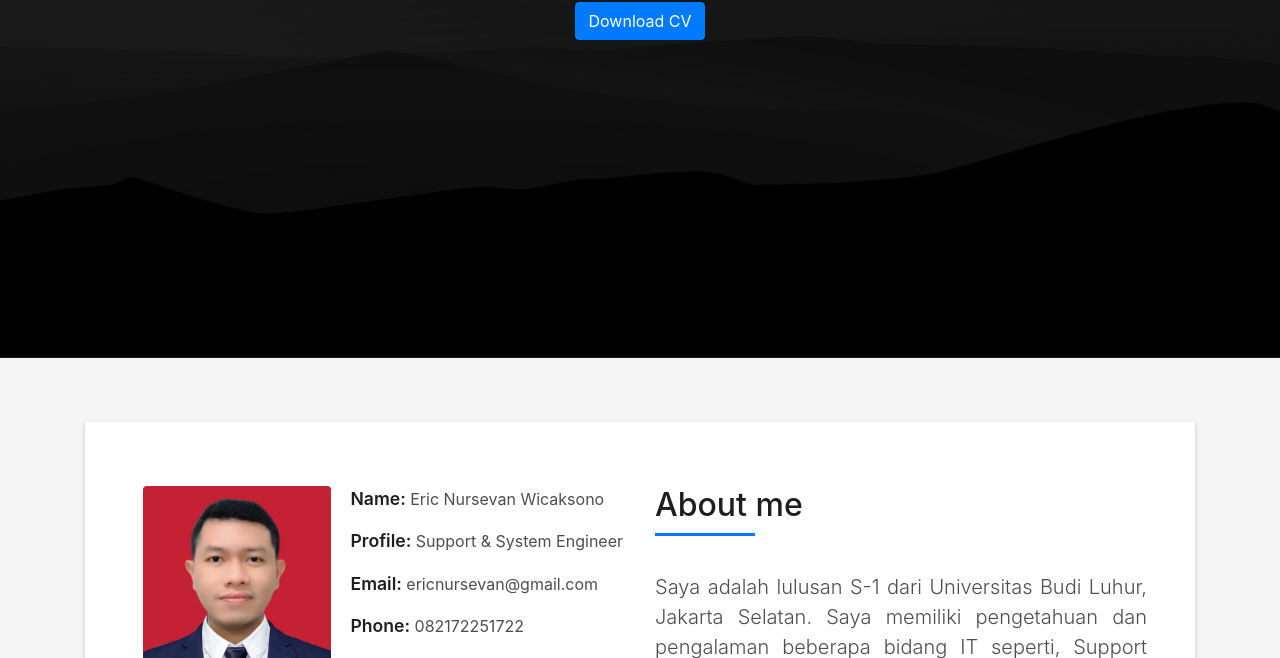
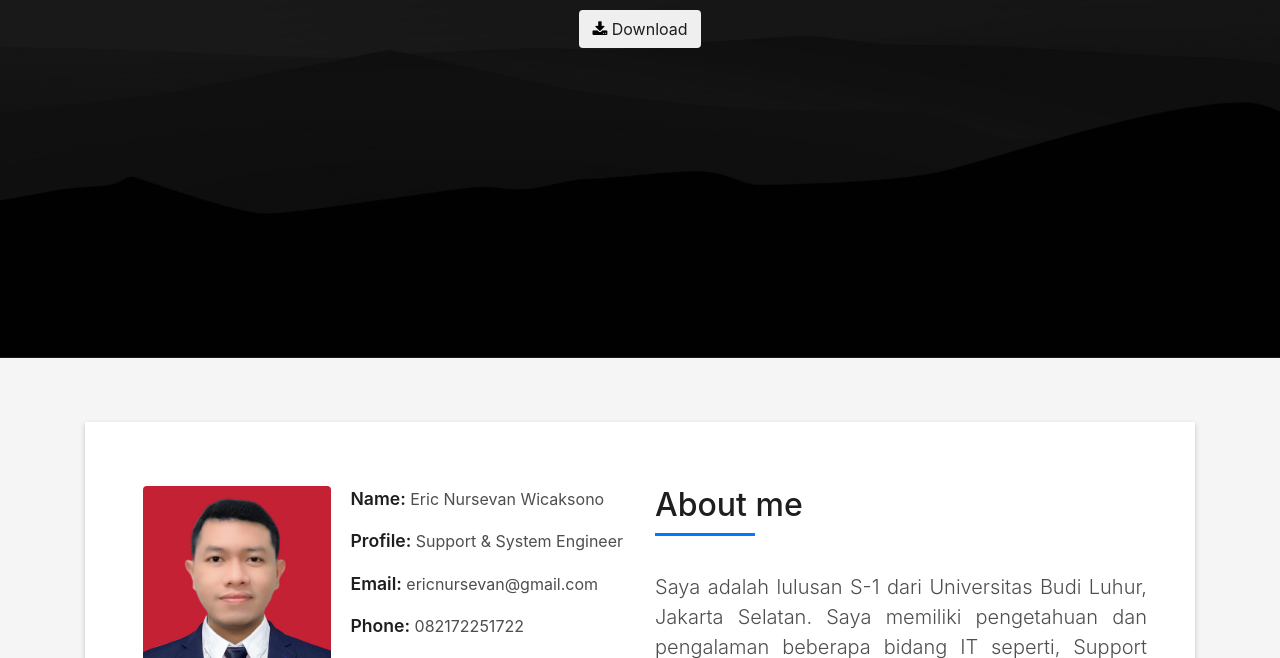
Before and after one commit to ericnwc/ericnwc.github.io, a plain HTML site: page index.html in a window 1280 px wide. Shown: the part 442-1100 px from the top of the page. Drawn offline with Linux system fonts and the light colour scheme; files whose address does not match are found by name.

Commit message:
download resume

```diff
--- a/index.html
+++ b/index.html
@@ -79,7 +79,8 @@
           <!--<p class="display-6 color-d">Hello, world!</p>-->
           <h1 class="intro-title">Hello, saya Eric</h1>
           <p class="intro-subtitle"><span class="text-slider-items">System Engineer, Web Developer, Technical Support</span><strong class="text-slider"></strong></p>
-          <p><a class="btn btn-primary btn-learn">Download CV <i class="icon-download"></i></a></p>
+          <link rel="stylesheet" href="https://cdnjs.cloudflare.com/ajax/libs/font-awesome/4.7.0/css/font-awesome.min.css">
+          <button class="btn"><i class="fa fa-download"></i><a href="Resume.pdf" download="Resume Eric N. Wicaksono">  Download</a></button>
           <!-- <p class="pt-3"><a class="btn btn-primary btn js-scroll px-4" href="#about" role="button">Learn More</a></p> -->
         </div>
       </div>
```
Also changed, not shown: 1 other file.
